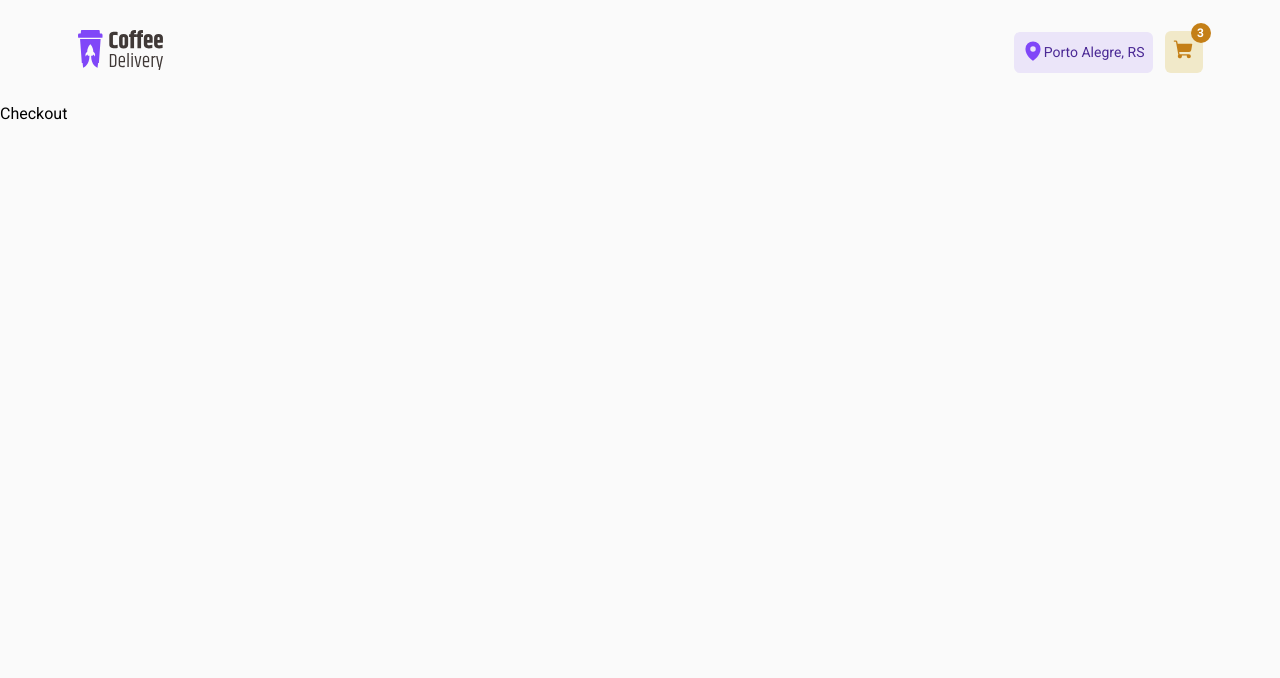
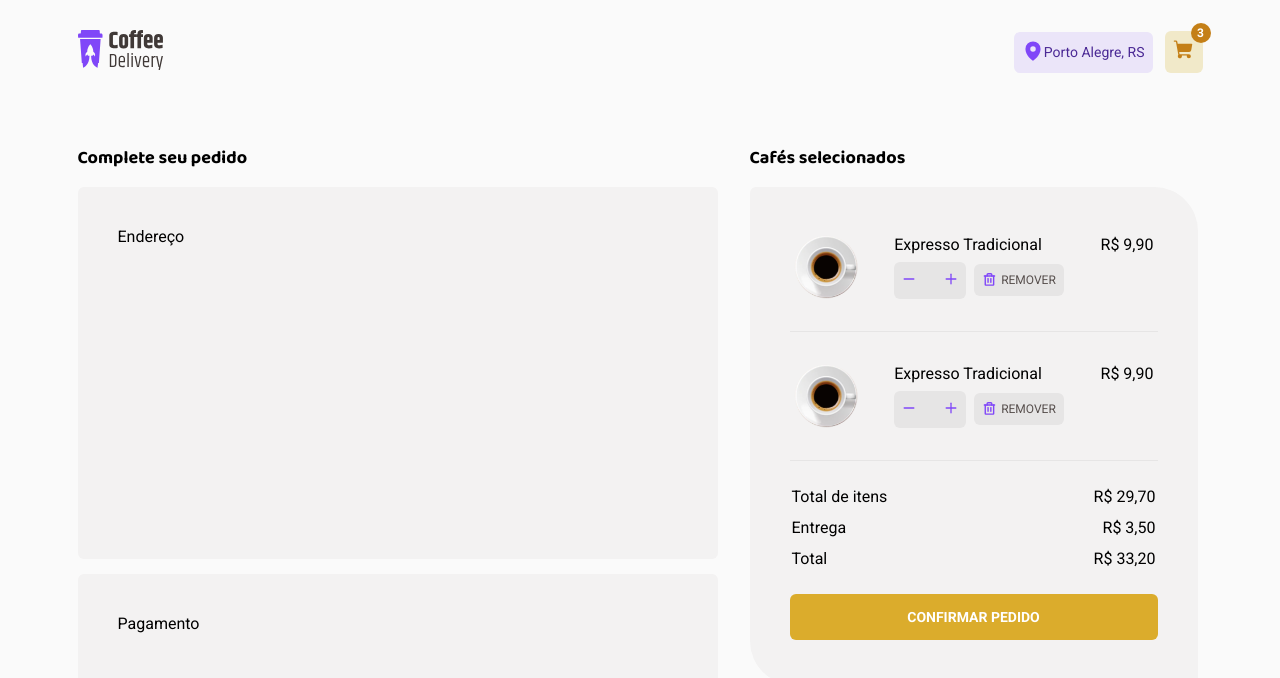
Before and after one commit to dharuanluigi/coffee-delivery, a React (Vite) app: page /checkout in a window 1280 px wide. Shown: the top 678 px of the page. Built offline with nearby package versions, Linux system fonts and the light colour scheme.

Commit message:
Added: review order items section

```diff
--- /dev/null
+++ b/src/components/CardCart/index.tsx
@@ -0,0 +1,27 @@
+/** @format */
+
+import {
+  ActionButtonsContainer,
+  ActionSection,
+  CardCartContainer,
+} from "./styles";
+
+import coffeeImage from "../../assets/coffees/traditional_express.png";
+import { InputNumber } from "../InputNumber";
+import { RemoveCoffeeButton } from "../RemoveCoffeeButton";
+
+export function CardCart() {
+  return (
+    <CardCartContainer>
+      <img src={coffeeImage} alt="" />
+      <ActionSection>
+        <span>Expresso Tradicional</span>
+        <ActionButtonsContainer>
+          <InputNumber />
+          <RemoveCoffeeButton />
+        </ActionButtonsContainer>
+      </ActionSection>
+      <span>R$ 9,90</span>
+    </CardCartContainer>
+  );
+}
--- /dev/null
+++ b/src/components/CardCart/styles.ts
@@ -0,0 +1,33 @@
+/** @format */
+
+import styled from "styled-components";
+
+export const CardCartContainer = styled.div`
+  width: 23rem;
+  height: 5rem;
+  display: flex;
+  align-items: flex-start;
+  justify-content: space-between;
+  padding: 8px 4px;
+
+  background: ${(props) => props.theme["base-card"]};
+
+  img {
+    width: 4rem;
+    height: 4rem;
+  }
+`;
+
+export const ActionSection = styled.div`
+  display: flex;
+  flex-direction: column;
+  justify-content: center;
+  gap: 0.5rem;
+`;
+
+export const ActionButtonsContainer = styled.div`
+  display: flex;
+  align-items: center;
+  justify-content: center;
+  gap: 0.5rem;
+`;
--- /dev/null
+++ b/src/components/RemoveCoffeeButton/index.tsx
@@ -0,0 +1,13 @@
+/** @format */
+
+import { Trash } from "phosphor-react";
+import { RemoveCoffeeButtonContainer } from "./styles";
+
+export function RemoveCoffeeButton() {
+  return (
+    <RemoveCoffeeButtonContainer>
+      <Trash size={16} weight="bold" />
+      <span>REMOVER</span>
+    </RemoveCoffeeButtonContainer>
+  );
+}
--- /dev/null
+++ b/src/components/RemoveCoffeeButton/styles.ts
@@ -0,0 +1,29 @@
+/** @format */
+
+import styled from "styled-components";
+
+export const RemoveCoffeeButtonContainer = styled.button`
+  width: 5.6rem;
+  height: 2rem;
+  border-radius: 6px;
+  padding: 0px 8px;
+  display: flex;
+  align-items: center;
+  justify-content: center;
+  gap: 0.25rem;
+  border: none;
+
+  background: ${(props) => props.theme["base-button"]};
+  color: ${(props) => props.theme["brand-purple"]};
+
+  span {
+    font-size: 0.75rem;
+    color: ${(props) => props.theme["base-text"]};
+  }
+
+  &:hover {
+    background: ${(props) => props.theme["base-hover"]};
+    color: ${(props) => props.theme["purple-dark"]};
+    cursor: pointer;
+  }
+`;
--- a/src/pages/Checkout/index.tsx
+++ b/src/pages/Checkout/index.tsx
@@ -1,5 +1,60 @@
 /** @format */
 
+import { CardCart } from "../../components/CardCart";
+import {
+  AddressSection,
+  CardItem,
+  CheckoutContainer,
+  DataSection,
+  FinishOrderButton,
+  FormCompleteOrder,
+  PaymentSection,
+  ReviewItems,
+  ReviewOrderSection,
+  ReviewOrderSectionContent,
+  ReviewTotalPrice,
+} from "./styles";
+
 export function Checkout() {
-  return <div>Checkout</div>;
+  return (
+    <CheckoutContainer>
+      <FormCompleteOrder>
+        <DataSection>
+          <h1>Complete seu pedido</h1>
+          <AddressSection>Endereço</AddressSection>
+          <PaymentSection>Pagamento</PaymentSection>
+        </DataSection>
+        <ReviewOrderSection>
+          <h1>Cafés selecionados</h1>
+          <ReviewOrderSectionContent>
+            <ReviewItems>
+              <CardItem>
+                <CardCart />
+              </CardItem>
+              <CardItem>
+                <CardCart />
+              </CardItem>
+            </ReviewItems>
+            <ReviewTotalPrice>
+              <tbody>
+                <tr>
+                  <td>Total de itens</td>
+                  <td>R$ 29,70</td>
+                </tr>
+                <tr>
+                  <td>Entrega</td>
+                  <td>R$ 3,50</td>
+                </tr>
+                <tr>
+                  <td>Total</td>
+                  <td>R$ 33,20</td>
+                </tr>
+              </tbody>
+            </ReviewTotalPrice>
+            <FinishOrderButton>CONFIRMAR PEDIDO</FinishOrderButton>
+          </ReviewOrderSectionContent>
+        </ReviewOrderSection>
+      </FormCompleteOrder>
+    </CheckoutContainer>
+  );
 }
--- a/src/pages/Checkout/styles.ts
+++ b/src/pages/Checkout/styles.ts
@@ -0,0 +1,109 @@
+/** @format */
+
+import styled from "styled-components";
+
+export const CheckoutContainer = styled.div`
+  max-width: 1125px;
+  margin: 2.5rem auto 15rem auto;
+`;
+
+export const FormCompleteOrder = styled.form`
+  display: flex;
+  align-items: flex-start;
+  gap: 2rem;
+`;
+
+export const DataSection = styled.section`
+  width: 40rem;
+  display: flex;
+  flex-direction: column;
+  gap: 0.9375rem;
+
+  h1 {
+    font-size: 1.125rem;
+    font-family: "Baloo 2";
+    font-weight: 700;
+  }
+`;
+
+const BaseCard = styled.section`
+  border-radius: 6px;
+  padding: 2.5rem;
+  background: ${(props) => props.theme["base-card"]};
+`;
+
+export const AddressSection = styled(BaseCard)`
+  height: 23.25rem;
+`;
+
+export const PaymentSection = styled(BaseCard)`
+  height: 12.9375rem;
+`;
+
+export const ReviewOrderSection = styled.aside`
+  display: flex;
+  flex-direction: column;
+  gap: 0.9375rem;
+
+  h1 {
+    font-size: 1.125rem;
+    font-family: "Baloo 2";
+    font-weight: 700;
+  }
+`;
+
+export const ReviewOrderSectionContent = styled.div`
+  width: 28rem;
+  height: 31.125rem;
+  padding: 2.5rem;
+  border-radius: 6px 44px;
+
+  background: ${(props) => props.theme["base-card"]};
+`;
+
+export const ReviewItems = styled.ul`
+  display: flex;
+  flex-direction: column;
+  gap: 1.5rem;
+  margin-bottom: 1.5rem;
+`;
+
+export const CardItem = styled.li`
+  padding-bottom: 1.5rem;
+  border-bottom: 1px solid ${(props) => props.theme["base-button"]};
+`;
+
+export const ReviewTotalPrice = styled.table`
+  width: 100%;
+
+  tbody {
+    display: flex;
+    flex-direction: column;
+    gap: 0.75rem;
+
+    tr {
+      display: flex;
+      justify-content: space-between;
+    }
+  }
+`;
+
+export const FinishOrderButton = styled.button`
+  margin-top: 1.5rem;
+  width: 100%;
+  height: 2.875rem;
+  border: none;
+  border-radius: 6px;
+
+  font-weight: 700;
+  font-size: 0.875rem;
+  color: ${(props) => props.theme.white};
+  background: ${(props) => props.theme["brand-yellow"]};
+
+  &:hover {
+    background: ${(props) => props.theme["yellow-dark"]};
+    cursor: pointer;
+
+    transition: background-color 0.3s ease;
+  }
+`;
--- a/src/styles/global.ts
+++ b/src/styles/global.ts
@@ -19,4 +19,8 @@ export const GlobalStyle = createGlobalStyle`
     font-weight: 400;
     font-size: 1rem;
   }
+
+  ul {
+    list-style-type: none;
+  }
 `;
```
